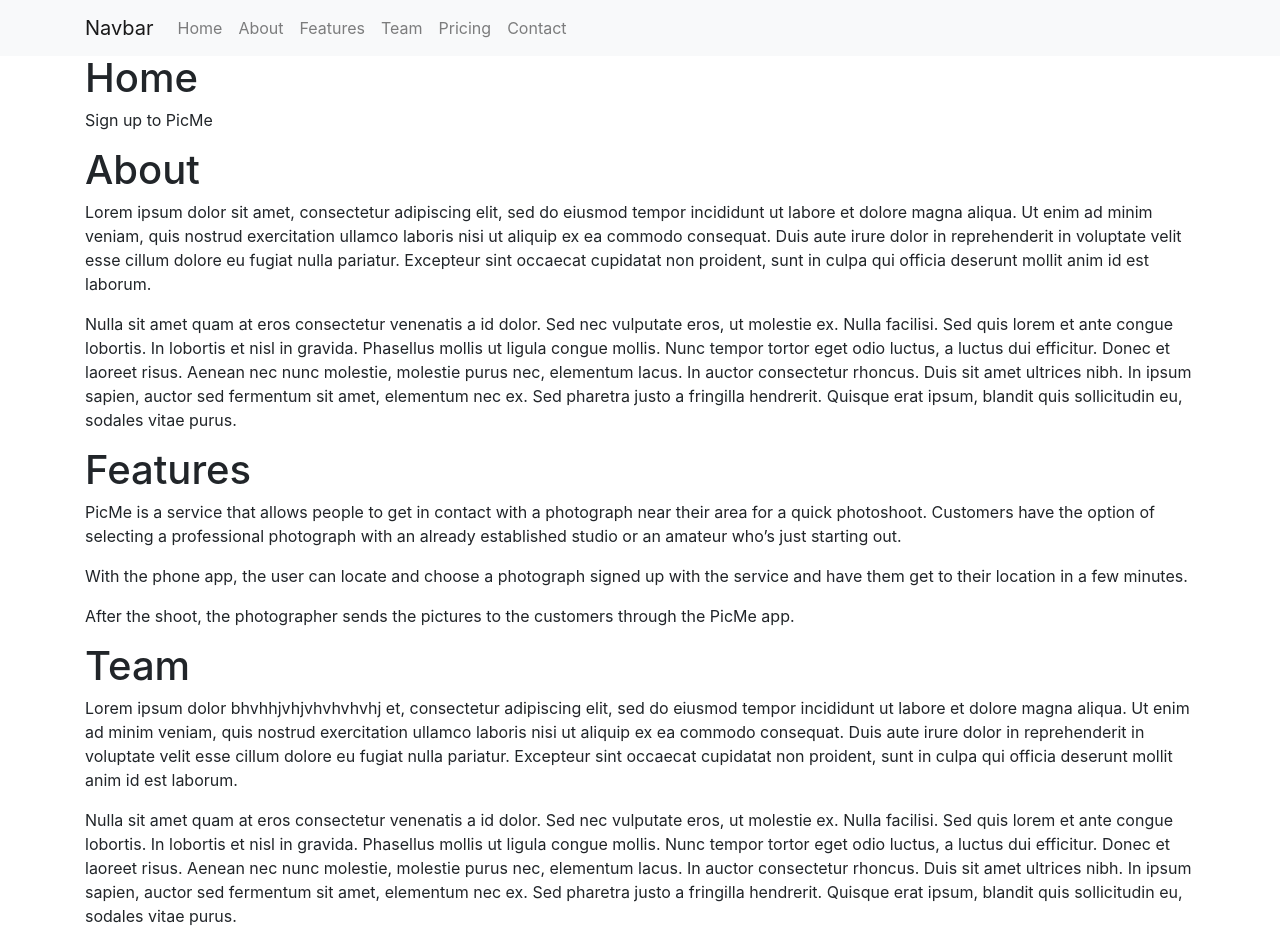
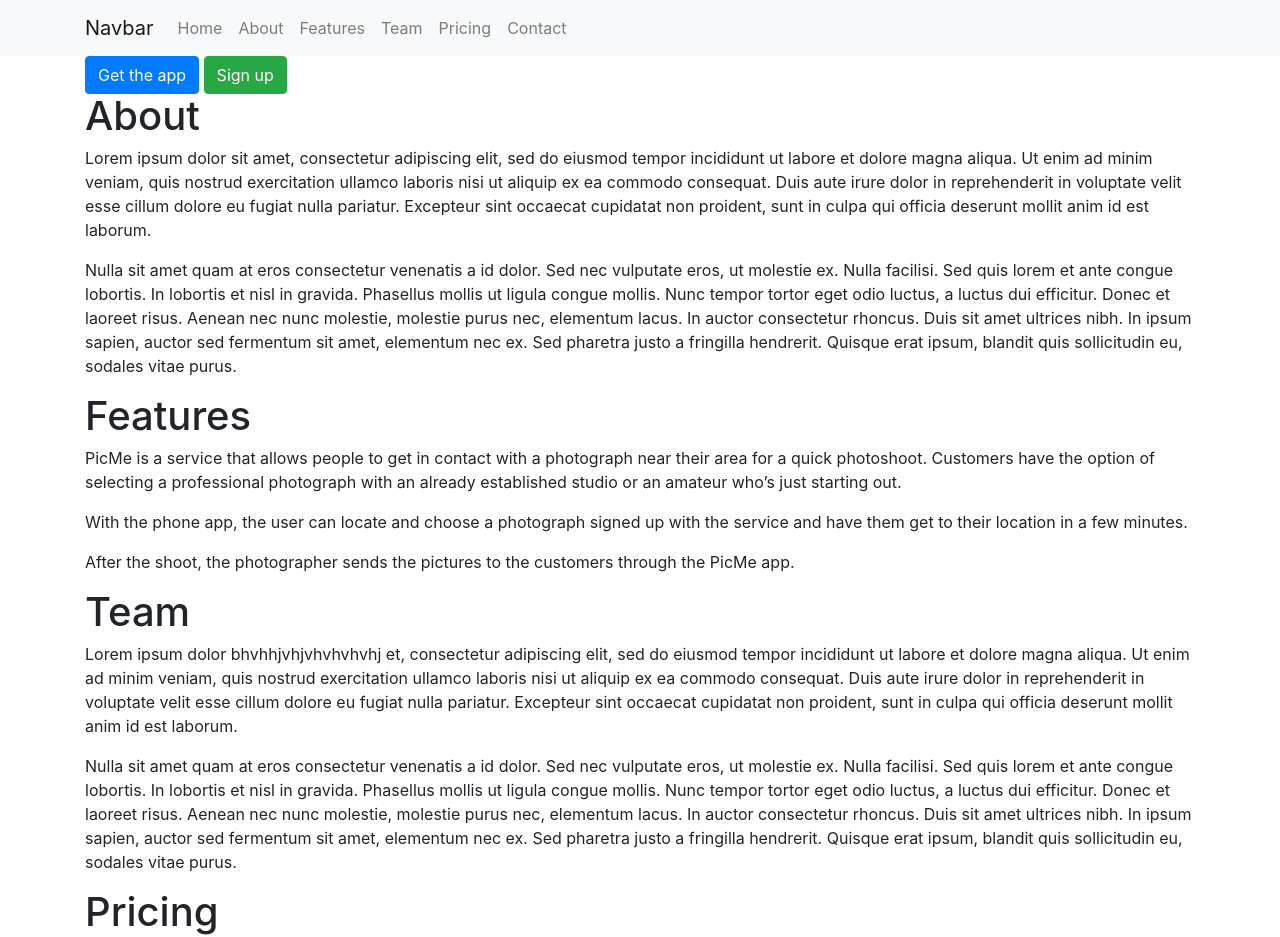
Before and after one commit to littlehadi/PicmeApp, a plain HTML site: page index.html in a window 1280 px wide. Shown: the top 937 px of the page. Drawn offline with nearby package versions, Linux system fonts and the light colour scheme.

Commit message:
Add call-to-action buttons to home

```diff
--- a/index.html
+++ b/index.html
@@ -41,8 +41,8 @@
 
         <section id="home">
             <div class="container">
-                <h1>Home</h1>
-                <p>Sign up to PicMe</p>
+                <a class="btn btn-primary" href="#">Get the app</a>
+                <a class="btn btn-success" href="#">Sign up</a>
             </div>
         </section>
 
```
